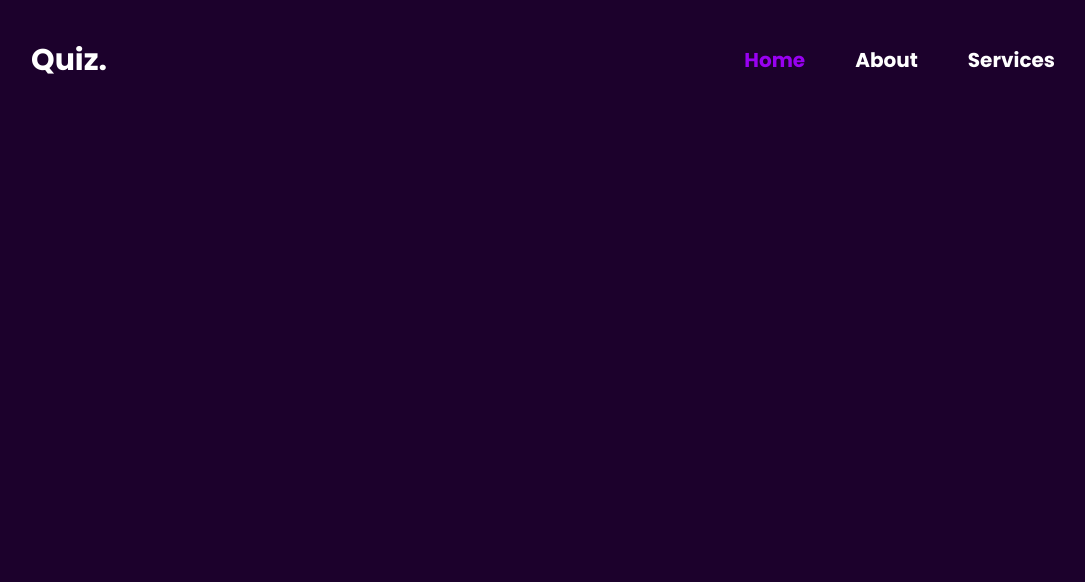
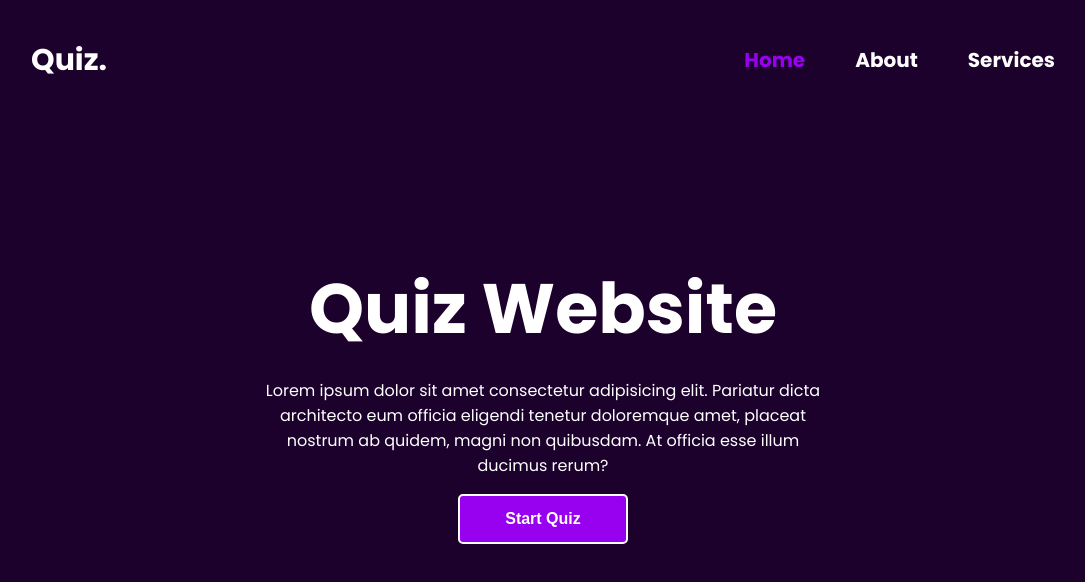
Before and after one commit to Makksaw/quiz-app, a website: page index.html in a window 1280 px wide. Shown: the whole page, without its empty margins (97-1182 px from the left). Drawn offline with Linux system fonts and the light colour scheme.

Commit message:
Create container part

```diff
--- a/index.html
+++ b/index.html
@@ -28,7 +28,22 @@
             </div>
         </div>
 
-        <div class="container"></div>
+        <div class="container main">
+            <div class="main-title">Quiz Website</div>
+            <div class="main-details">
+                <p class="main-content">
+                    Lorem ipsum dolor sit amet consectetur adipisicing elit.
+                    Pariatur dicta architecto eum officia eligendi tenetur
+                    doloremque amet, placeat nostrum ab quidem, magni non
+                    quibusdam. At officia esse illum ducimus rerum?
+                </p>
+            </div>
+            <div class="main-button">
+                <button class="main-btn">Start Quiz</button>
+            </div>
+        </div>
+
+        <div class="popup"></div>
         <script src="/script.js"></script>
     </body>
 </html>
--- a/public/style.css
+++ b/public/style.css
@@ -3,6 +3,7 @@ body {
     margin: 0;
     padding: 0;
     background-color: #1c012c;
+    color: white;
 }
 
 /* navbar */
@@ -54,3 +55,36 @@ body {
 }
 
 /* container */
+.main {
+    flex-direction: column;
+    text-align: center;
+    position: absolute;
+    top: 50%;
+    left: 50%;
+    transform: translate(-50%, -50%);
+    width: 560px;
+}
+
+.main-title {
+    font-size: 70px;
+    font-weight: bold;
+}
+
+.main-btn {
+    color: white;
+    font-weight: bold;
+    font-size: 16px;
+    border: 2px solid white;
+    border-radius: 5px;
+    background-color: #9801f0;
+    width: 170px;
+    height: 50px;
+    cursor: pointer;
+    transition: 0.4s;
+}
+
+.main-btn:hover {
+    background: transparent;
+}
+
+/* popup */
```
